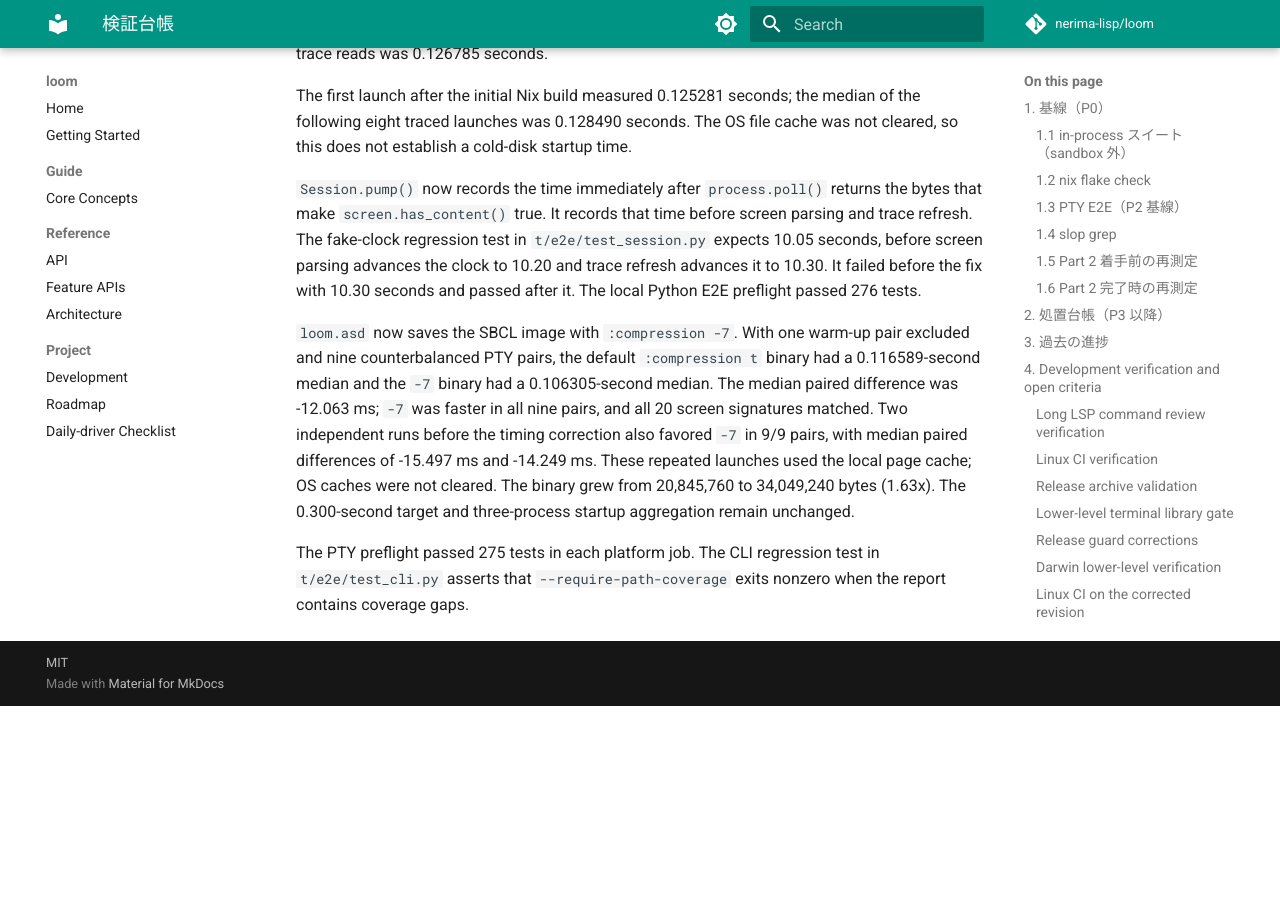
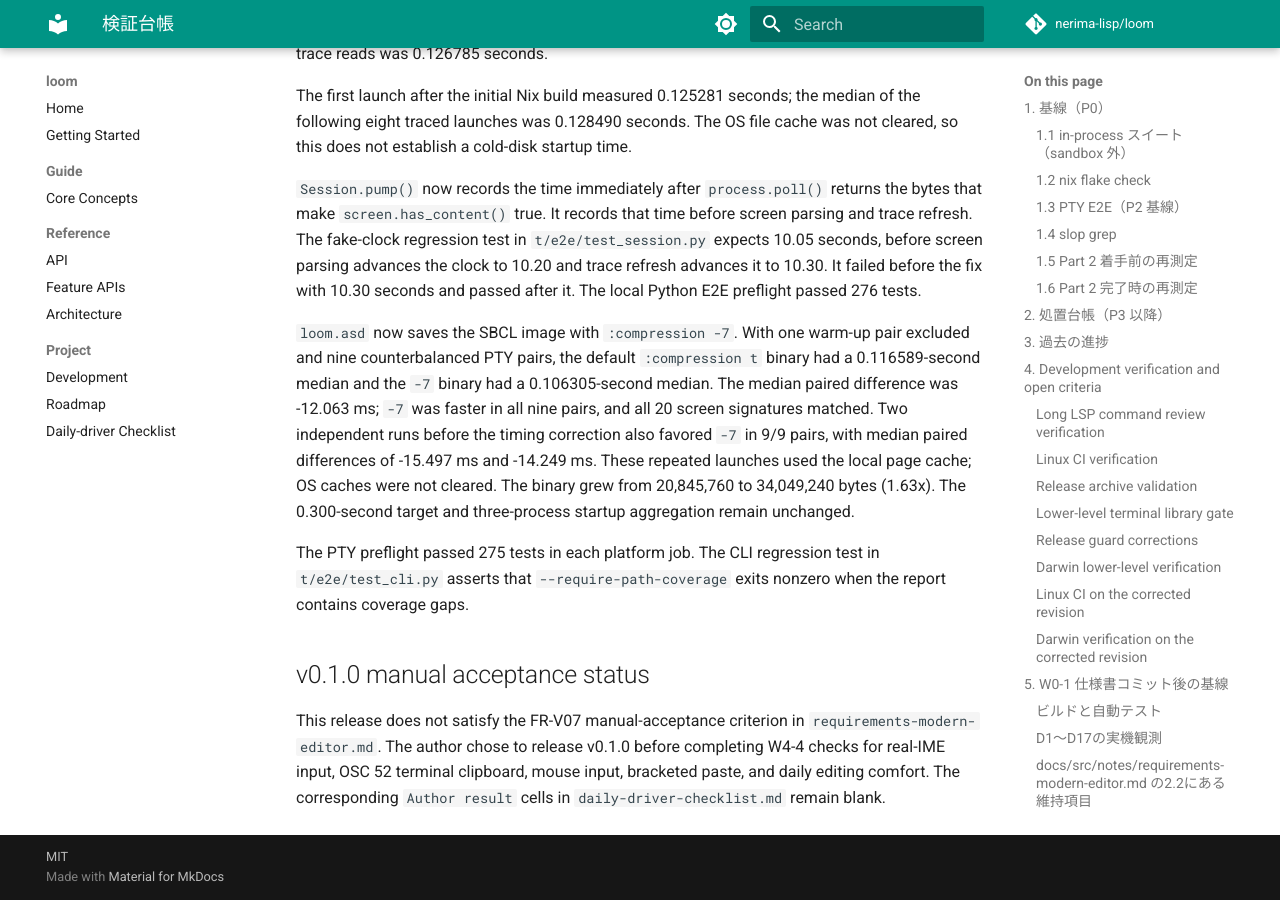
Before and after one commit to nerima-lisp/loom, an MkDocs documentation site: the page built from docs/src/notes/verification-ledger.md, in a window 1280 px wide and 900 px high, scrolled down 38956 px. Built offline with MkDocs 1.6.1 and Material for MkDocs 9.7.7, drawn with Linux system fonts in a browser that asks for light colours; comment, search, counter and statistics services are not loaded; before the commit the page ends 39662 px from its top, so only the background shows below that.

Commit message:
docs(release): restore manual acceptance status

```diff
--- a/docs/src/notes/verification-ledger.md
+++ b/docs/src/notes/verification-ledger.md
@@ -1181,3 +1181,11 @@
 The PTY preflight passed 275 tests in each platform job. The CLI regression test
 in `t/e2e/test_cli.py` asserts that `--require-path-coverage` exits nonzero
 when the report contains coverage gaps.
+
+## v0.1.0 manual acceptance status
+
+This release does not satisfy the FR-V07 manual-acceptance criterion in
+`requirements-modern-editor.md`. The author chose to release v0.1.0 before
+completing W4-4 checks for real-IME input, OSC 52 terminal clipboard, mouse
+input, bracketed paste, and daily editing comfort. The corresponding
+`Author result` cells in `daily-driver-checklist.md` remain blank.
```
